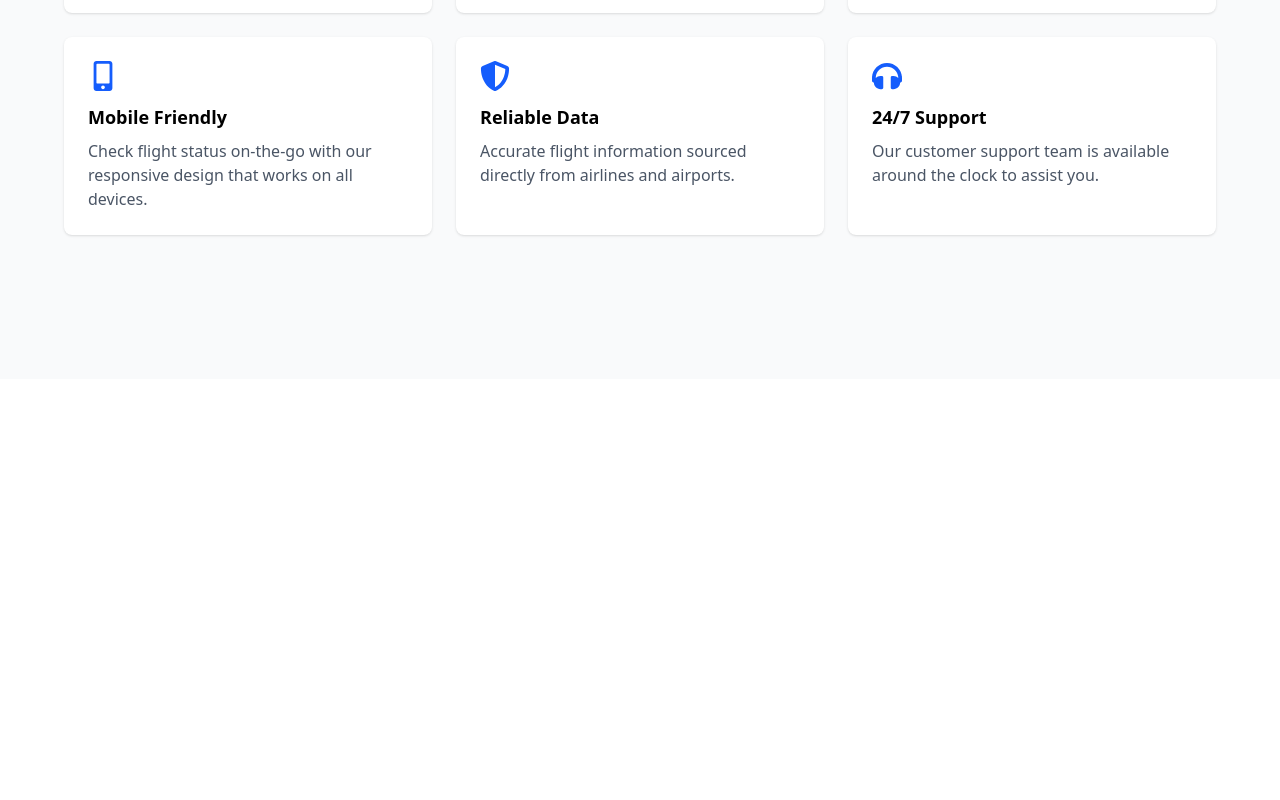
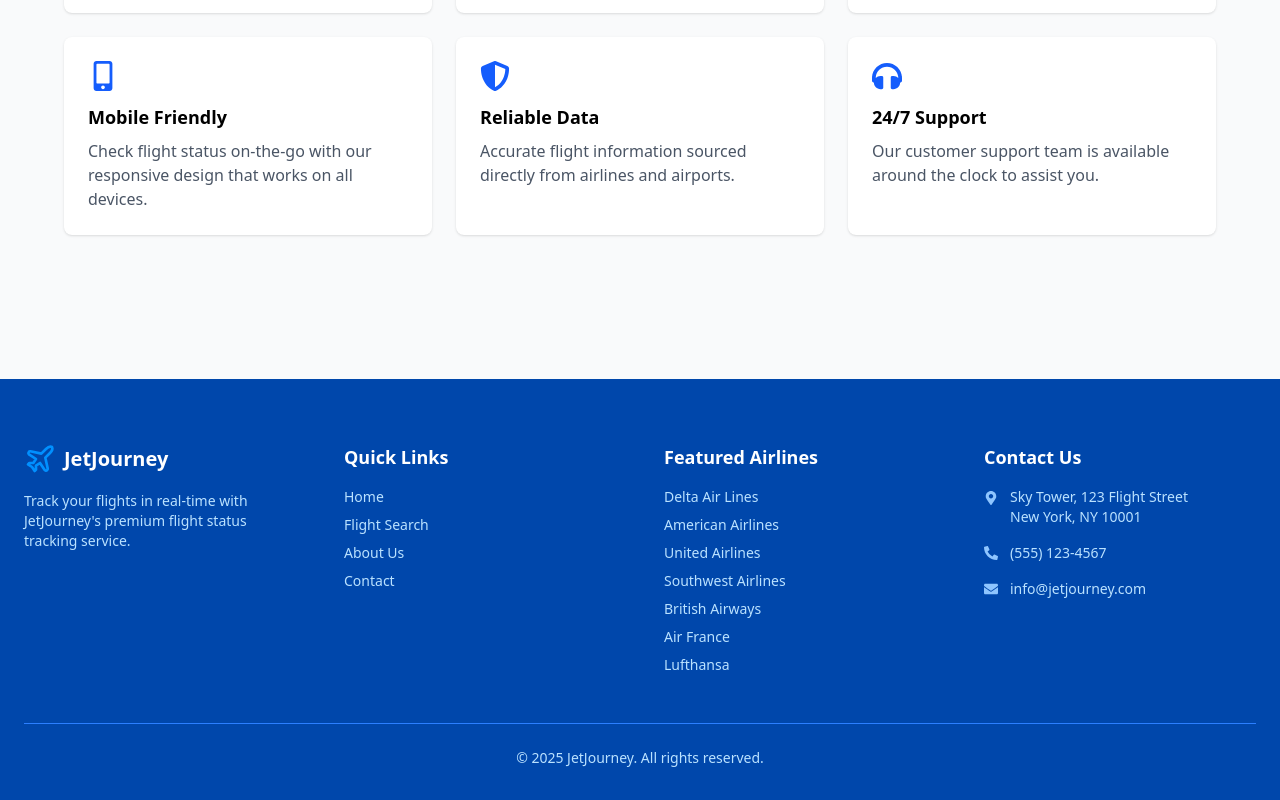
Before and after one commit to RajAditya7777/Main_Jet_Journey, a React (Vite) app: page / in a window 1280 px wide. Shown: the part 941-1741 px from the top of the page. Before the commit the page ends 1320 px from the top, so only its background shows below. Built offline with nearby package versions, Linux system fonts and the light colour scheme; no server answers.

Commit message:
addded footer

```diff
--- a/src/components/About.jsx
+++ b/src/components/About.jsx
@@ -1,9 +1,8 @@
 import React from 'react';
 
 import {Shield,Star,Users,TrendingUp} from "lucide-react";
-// import Footer from './footer';
+import Footer from './Footer';
 
-// import Footer from './footer';
 
 const impact = [
   { number: "10M+", label: "Flights Tracked" },
@@ -150,7 +149,7 @@ export default function About() {
           ))}
         </div>
       </div>
-      {/* <Footer /> */}
+      <Footer/>
     </section>
   );
 }
--- a/src/components/Contact.jsx
+++ b/src/components/Contact.jsx
@@ -4,7 +4,7 @@ import { MapPin, Phone, Mail} from "lucide-react";
 
 import ContactForm from './InternalComponents/messageBox';
 import FAQs from './InternalComponents/faqsBox';
-// import Footer from './footer';
+import Footer from './Footer';
 
 
 
@@ -75,7 +75,7 @@ export default function Contact() {
           </div>
         </div>
       </div>
-      {/* <Footer/> */}
+      <Footer/>
     </section>
   );
 }
--- a/src/components/Hero.jsx
+++ b/src/components/Hero.jsx
@@ -2,10 +2,8 @@ import React from 'react'
 import TrackButton from '../miniComponents/TrackButton';
 import WhyChooseUs from './ WhyChooseUs';
 import { useNavigate } from 'react-router-dom';
-// import Footer from './footer';
-// import Footer from './footer';
+import Footer from './Footer';
 
-// import Footer from './footer';
 
 export default function HeroSection() {
 
@@ -28,7 +26,8 @@ export default function HeroSection() {
       </div>
     </section>
       <WhyChooseUs />
-    {/* <Footer/> */}
+      <Footer/>
+
     </>
   );
 }
```
Also changed, not shown: src/components/Footer.jsx (+4 -3 lines).
